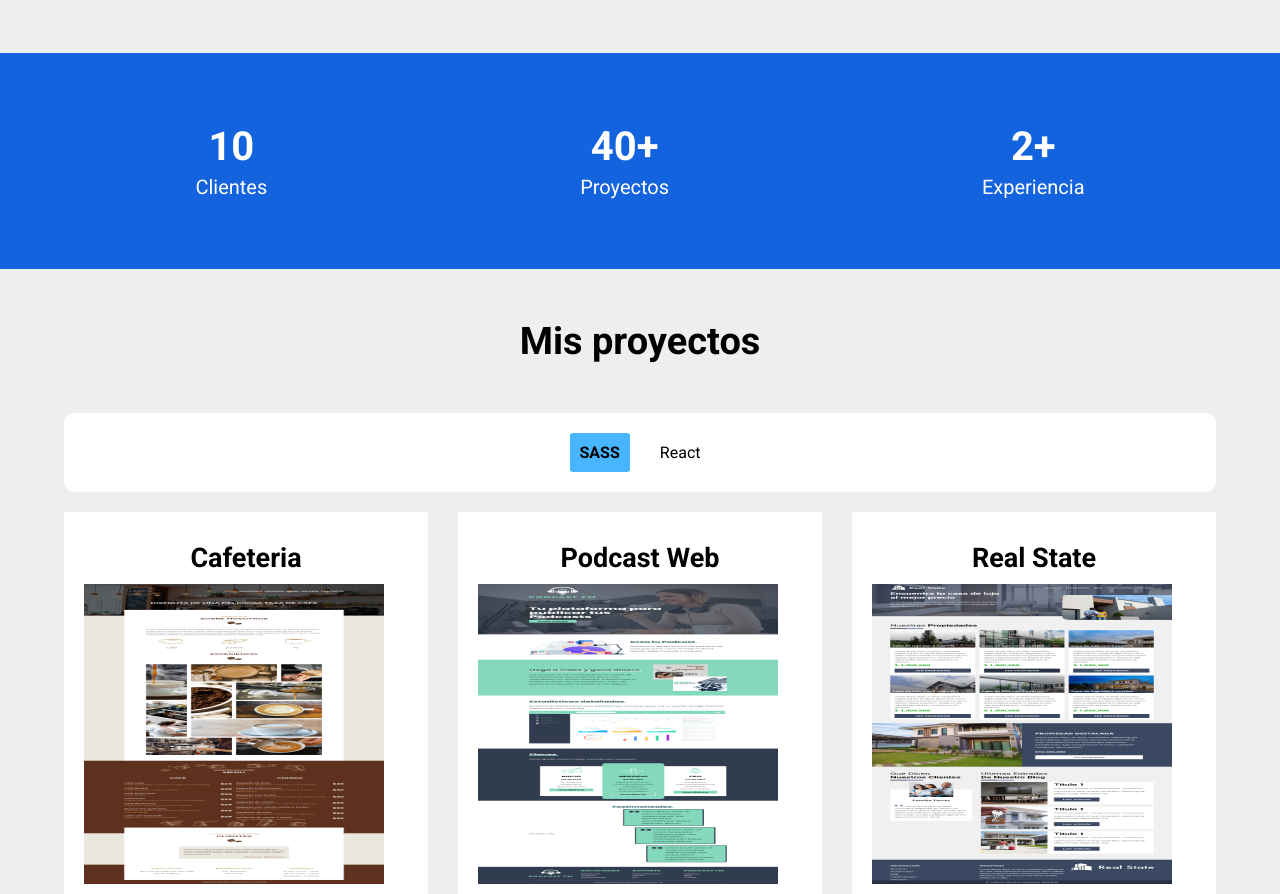
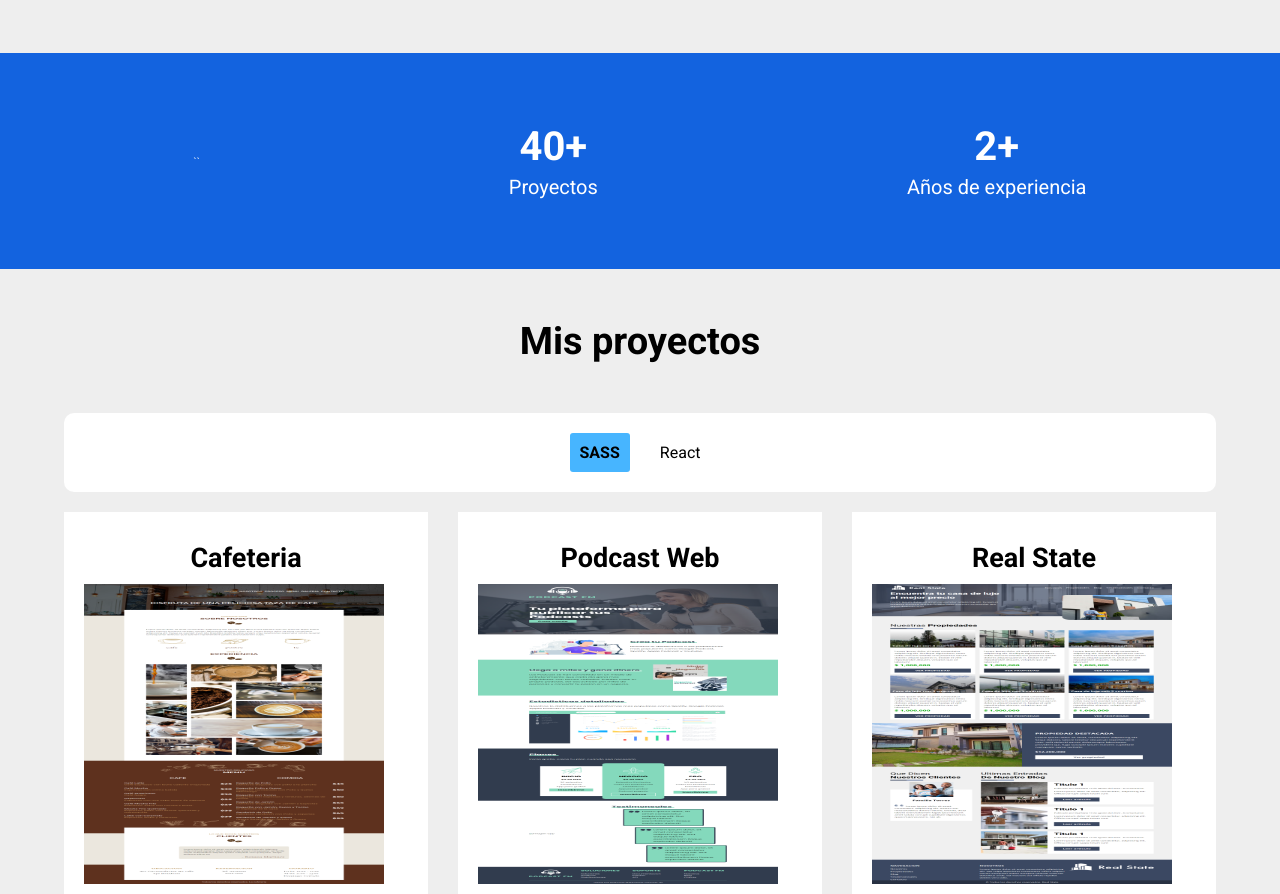
Before and after one commit to vspeed21/portafolio, a Next.js app: page / in a window 1280 px wide. Shown: the part 1300-2194 px from the top of the page. Built offline with nearby package versions, Linux system fonts and the light colour scheme.

Commit message:
Clientes eliminado

```diff
--- a/src/components/Tabla.js
+++ b/src/components/Tabla.js
@@ -3,12 +3,7 @@ import styles from '../../styles/Tabla.module.css';
 const Tabla = () => {
   return (
     <div className={styles.tabla}>
-      <div className={`${styles.flex} contenedor`}>
-        <div className={styles.categoria}>
-          <p>10</p>
-          <p>Clientes</p>
-        </div>
-
+      <div className={`${styles.flex} contenedor`}>``
         <div className={styles.categoria}>
           <p>40+</p>
           <p>Proyectos</p>
@@ -16,7 +11,7 @@ const Tabla = () => {
 
         <div className={styles.categoria}>
           <p>2+</p>
-          <p>Experiencia</p>
+          <p>Años de experiencia</p>
         </div>
       </div>
     </div>
```
